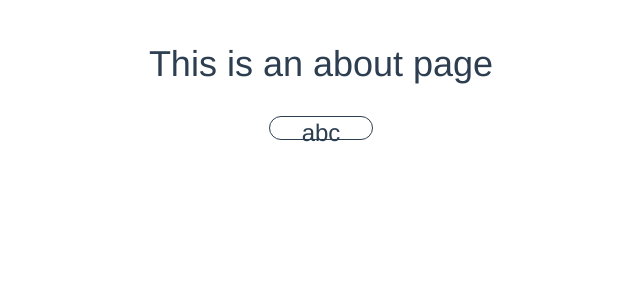
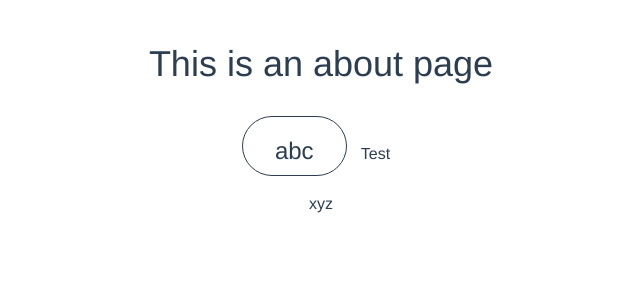
Before and after one commit to Lenic/test-tailwindcss, a Vue app: page / in a window 1280 px wide. Shown: the top 300 px of the page, without its empty margins (319-959 px from the left). Built offline with nearby package versions, Linux system fonts and the light colour scheme; what @mertasan/tailwindcss-variables would draw is missing.

Commit message:
解决了公司外部不能正确安装第三方依赖包的问题
Signed-off-by: Lenic <Lenic@live.cn>

```diff
--- a/package.json
+++ b/package.json
@@ -8,7 +8,6 @@
     "lint": "vue-cli-service lint"
   },
   "dependencies": {
-    "@wlhy-web-styles/theme-pc-s": "^1.0.66",
     "core-js": "^3.6.5",
     "vue": "^2.6.11",
     "vue-class-component": "^7.2.3",
--- a/src/App.vue
+++ b/src/App.vue
@@ -5,7 +5,17 @@
     >
       This is an about page
     </h1>
-    <div class="btn-abc border p-10 text-main text-opacity-20 text-center text-20 leading-24 h-24">abc</div>
+    <div class="btn-abc border p-10 text-main text-opacity-20 text-center text-20 leading-60 h-60">abc</div>
+    <span
+      class="text-success hover:text-danger font-normal bg-danger bg-opacity-10 border-danger px-10 py-4 rounded-full"
+    >
+      Test
+    </span>
+    <div
+      class="text-warning hover:text-white hover:text-opacity-70 bg-grey-e2 hover:bg-grey-91 border-primary rounded-4 transition-all duration-1000 mt-16 transform hover:scale-y-150"
+    >
+      xyz
+    </div>
   </div>
 </template>
 
```
Also changed, not shown: 2 other files (tests, documents, lock files or other folders).
